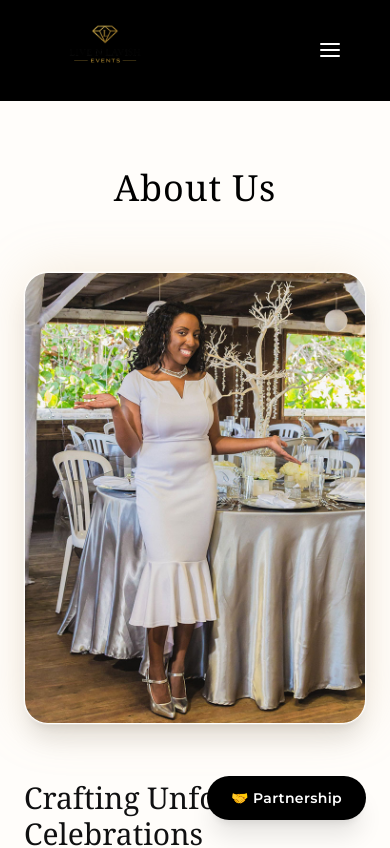
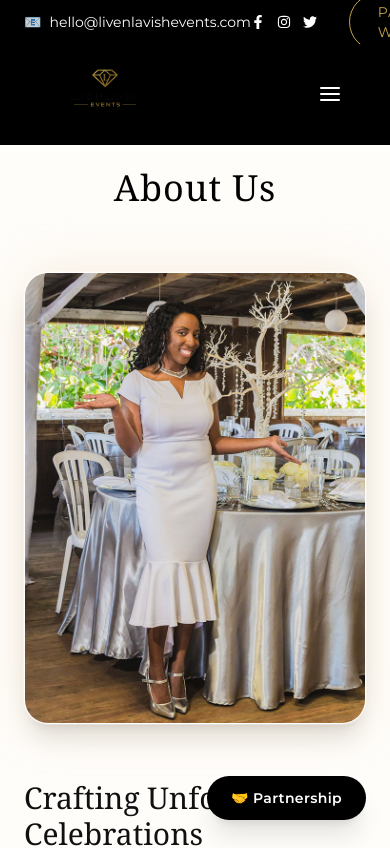
Before and after one commit to Pragatisingh0417/LiveNLavish, a Next.js app: page /about in a window 390 px wide. Shown: the top 848 px of the page. Built offline with nearby package versions, Linux system fonts and the light colour scheme.

Commit message:
updated code

```diff
--- a/src/app/about/page.tsx
+++ b/src/app/about/page.tsx
@@ -66,7 +66,7 @@ export default function AboutPage() {
                         </h2>
 
                         <p className="text-[#201f1f] text-lg leading-relaxed">
-                            <span className="font-semibold text-[#ad8130]">Live N Lavish Events , LLC —</span>,
+                            <span className="font-semibold text-[#ad8130]">Live N Lavish Events, LLC — </span>
                             is a full service Wedding & Event Management company that provides Wedding Planning,
                             Event Planning, Custom Event & Wedding designs, Florals, Pipe & Draping, Decor Rentals,
                             Live Entertainment, Lighting Services and more to Palm Beach County, Florida, Dade County,
@@ -91,7 +91,7 @@ export default function AboutPage() {
                         </div>
                         <Link
                             href="/catalogs"
-              className="inline-block bg-[#ad8130] text-white px-6 sm:px-8 py-3 rounded-full shadow-lg hover:bg-[#a494d0] transition-all duration-300 text-sm sm:text-base"
+                            className="inline-block bg-[#ad8130] text-white px-6 sm:px-8 py-3 rounded-full shadow-lg hover:bg-[#ad8130] transition-all duration-300 text-sm sm:text-base"
                         >
                             Learn More
                         </Link>
@@ -123,7 +123,7 @@ export default function AboutPage() {
                         </p>
                         <Link
                             href="/contact"
-              className="inline-block bg-[#ad8130] text-white px-6 sm:px-8 py-3 rounded-full shadow-lg hover:bg-[#9e8cd1] transition-all duration-300 text-sm sm:text-base"
+                            className="inline-block bg-[#ad8130] text-white px-6 sm:px-8 py-3 rounded-full shadow-lg hover:bg-[#ad8130] transition-all duration-300 text-sm sm:text-base"
                         >
                             Learn More
                         </Link>
--- a/src/app/components/Footer.tsx
+++ b/src/app/components/Footer.tsx
@@ -2,7 +2,7 @@
 
 import Link from "next/link";
 import Image from "next/image";
-import { FaFacebookF, FaInstagram, FaWhatsapp, FaYoutube } from "react-icons/fa";
+import { FaFacebookF, FaInstagram, FaTwitter, FaYoutube } from "react-icons/fa";
 
 export default function Footer() {
   return (
@@ -23,17 +23,31 @@ export default function Footer() {
           </p>
 
           {/* Social Icons */}
-          <div className="flex space-x-4 mt-4">
-            {[FaFacebookF, FaInstagram, FaWhatsapp, FaYoutube].map((Icon, i) => (
-              <a
-                key={i}
-                href="#"
-                className="p-2 bg-[#262528] text-white rounded-full hover:bg-[#5a585b] transition"
-              >
-                <Icon size={16} />
-              </a>
-            ))}
-          </div>
+         {/* SOCIAL ICONS */}
+                   <div className="flex items-center gap-3">
+                     <a
+                       href="https://www.facebook.com/LavishEventPlanning/"
+                       target="_blank"
+                       className="hover:text-[#bfa34a] transition"
+                     >
+                       <FaFacebookF />
+                     </a>
+                     <a
+                       href="https://www.instagram.com/live_n_lavish"
+                       target="_blank"
+                       className="hover:text-[#bfa34a] transition"
+                     >
+                       <FaInstagram />
+                     </a>
+                     <a
+                       href="https://x.com/livenlavish"
+                       target="_blank"
+                       className="hover:text-[#bfa34a] transition"
+                     >
+                       <FaTwitter />
+                     </a>
+
+                   </div>
         </div>
 
         {/* Quick Links */}
--- a/src/app/components/Header.tsx
+++ b/src/app/components/Header.tsx
@@ -56,7 +56,7 @@ export default function Header() {
     <>
       {/* HEADER */}
       <header
-        className={`fixed top-0 left-0 w-full z-50 backdrop-blur-md transition-all duration-300
+        className={`fixed top-[44px] left-0 w-full z-50 backdrop-blur-md transition-all duration-300
     ${scrolled ? "bg-white shadow-sm" : "bg-black"}
   `}
       >
--- /dev/null
+++ b/src/app/components/TopHeader.tsx
@@ -0,0 +1,65 @@
+"use client";
+
+import Link from "next/link";
+import { FaFacebookF, FaInstagram, FaTwitter, FaYoutube } from "react-icons/fa";
+
+export default function TopHeader() {
+  return (
+    <div className="w-full bg-black text-white text-sm">
+      <div className="max-w-[1400px] mx-auto px-6 h-[44px] flex items-center justify-between">
+
+        {/* LEFT – EMAIL */}
+        <div className="flex items-center gap-2">
+          <span className="opacity-80">📧</span>
+          <a
+            href="mailto:info@livenlavishevents.com"
+            className="hover:text-[#bfa34a] transition"
+          >
+            hello@livenlavishevents.com
+          </a>
+        </div>
+
+        {/* RIGHT – SOCIALS + CTA */}
+        <div className="flex items-center gap-4">
+
+          {/* SOCIAL ICONS */}
+          <div className="flex items-center gap-3">
+            <a
+              href="https://www.facebook.com/LavishEventPlanning/"
+              target="_blank"
+              className="hover:text-[#bfa34a] transition"
+            >
+              <FaFacebookF />
+            </a>
+            <a
+              href="https://www.instagram.com/live_n_lavish"
+              target="_blank"
+              className="hover:text-[#bfa34a] transition"
+            >
+              <FaInstagram />
+            </a>
+            <a
+              href="https://x.com/livenlavish"
+              target="_blank"
+              className="hover:text-[#bfa34a] transition"
+            >
+              <FaTwitter />
+            </a>
+
+          </div>
+
+          {/* CTA */}
+          <Link
+            href="/partnership"
+            className="ml-4 px-7 py-2 text-[14px] tracking-wider
+               border border-[#bfa34a] text-[#bfa34a]
+               hover:bg-[#bfa34a] hover:text-black
+               transition-all duration-300 rounded-full"
+          >
+            PARTNER WITH US
+          </Link>
+        </div>
+      </div>
+    </div>
+  );
+}
--- a/src/app/layout.tsx
+++ b/src/app/layout.tsx
@@ -5,6 +5,7 @@ import Header from "./components/Header";
 import ClientWrapper from "./components/ClientWrapper";
 import Footer from "./components/Footer";
 import FloatingPartnershipButton from "./components/FloatingPartnershipButton";
+import TopHeader from "./components/TopHeader";
 
 // Optional (keep if you're using them somewhere)
 const geistSans = Geist({
@@ -43,7 +44,9 @@ export default function RootLayout({
       <body className="font-[var(--font-montserrat)] bg-[#f8f9f7]">
         <ClientWrapper>
           <FloatingPartnershipButton />
-          <Header />
+<div className="fixed top-0 left-0 w-full z-40">
+  <TopHeader />
+</div>          <Header />
           {children}
           <Footer />
         </ClientWrapper>
```
Lines whose indentation alone changed are shown as unchanged.
